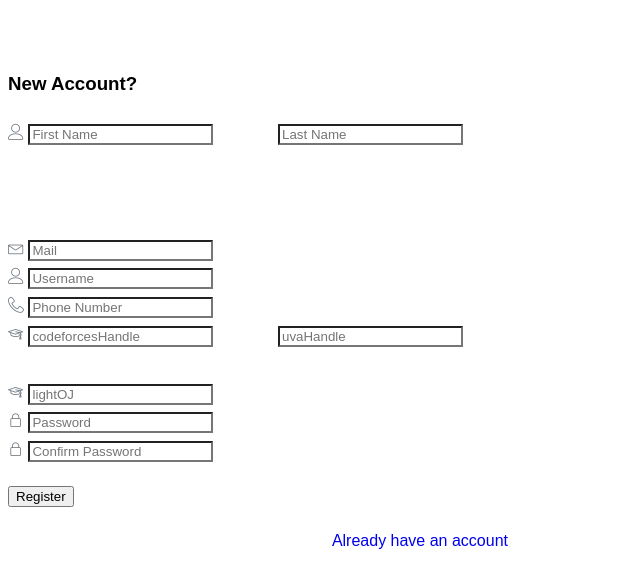
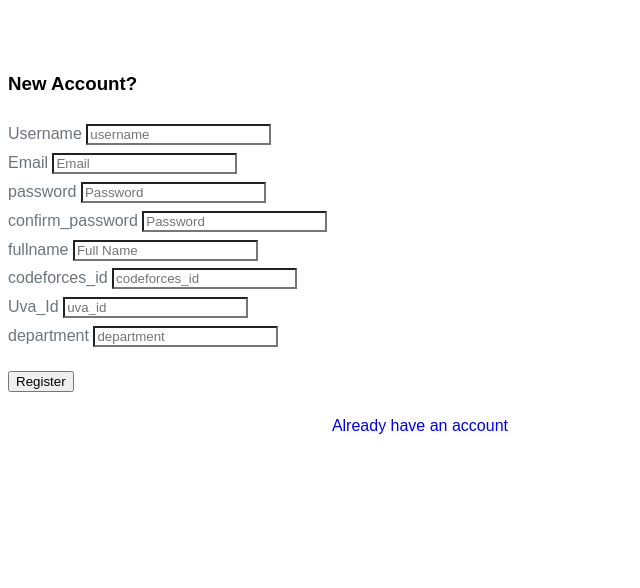
Before and after one commit to AhsanShuvo/STUDENTTRACKERSYSTEM, a Django app: page / in a window 1280 px wide. Shown: the top 588 px of the page, without its empty margins (0-640 px from the left). Run offline with Django 3.2, Linux system fonts and the light colour scheme.

Commit message:
Updated 1 DEC 2019

```diff
--- a/StudentTrackerSystem/urls.py
+++ b/StudentTrackerSystem/urls.py
@@ -15,6 +15,7 @@ Including another URLconf
 """
 from django.contrib import admin
 from django.urls import path,include
+from django.conf.urls import url
 
 urlpatterns = [
     path('admin/', admin.site.urls),
--- a/accounts/admin.py
+++ b/accounts/admin.py
@@ -1,5 +1,6 @@
 from django.contrib import admin
-from .models import Users
+from .models import Profile
+
 # Register your models here.
 
-admin.site.register(Users)
+admin.site.register(Profile)
--- a/accounts/templates/login.html
+++ b/accounts/templates/login.html
@@ -15,12 +15,12 @@
 
 		<div class="wrapper">
 			<div class="inner" style="width: 500px;">
-				<form action="/home" method="post">
+				<form action="{% url 'Login' %}" method="post">
                     {% csrf_token %}
 					<h3>Log In</h3>
                     <div class="form-holder">
 						<span class="lnr lnr-envelope"></span>
-						<input type="text" class="form-control" name="email" placeholder="Mail">
+						<input type="text" class="form-control" name="username" placeholder="username">
 					</div>
 
 					<div class="form-holder">
--- a/accounts/templates/signup.html
+++ b/accounts/templates/signup.html
@@ -15,50 +15,41 @@
 
 		<div class="wrapper">
 			<div class="inner" style="width: 500px;">
-				<form action="/signup" method="post" style="padding-top: 40px; padding-bottom: 50px">
+				{% block content %}
+				<form action="{% url 'signup' %}" method="post" style="padding-top: 40px; padding-bottom: 50px">
                     {% csrf_token %}
 					<h3 style="margin-bottom: 20px">New Account?</h3>
-                    <div class="form-holder">
-                        <div class="form-holder" style="float: left; width: 46%">
-                            <span class="lnr lnr-user"></span>
-                            <input type="text" class="form-control" name="firstname" placeholder="First Name">
-                        </div>
-                        <div class="form-holder" style="float: right;width: 46%">
-                            <input type="text" class="form-control" name="lastname" placeholder="Last Name">
-                        </div>
-                    </div><br><br><br><br>
-                    <div class="form-holder">
-						<span class="lnr lnr-envelope"></span>
-						<input type="text" class="form-control" name="email" placeholder="Mail">
+                    <div class="form-group">
+                        <label for="username" class="control-label">Username</label>
+                        <input type="text" class="form-control" name="username" placeholder="username">
+                    </div>
+                    <div class="form-group">
+						<label for="email" class="control-label">Email</label>
+						<input type="text" class="form-control" name="email" placeholder="Email">
 					</div>
-                    <div class="form-holder">
-						<span class="lnr lnr-user"></span>
-						<input type="text" class="form-control" name="username" placeholder="Username">
-					</div>
-					<div class="form-holder">
-						<span class="lnr lnr-phone-handset"></span>
-						<input type="text" class="form-control" name="phone" placeholder="Phone Number">
-					</div>
-                    <div class="form-holder">
-                        <div class="form-holder" style="float: left; width: 46%">
-                            <span class="lnr lnr-graduation-hat"></span>
-                            <input type="text" class="form-control" name="codeforceshandle" placeholder="codeforcesHandle">
-                        </div>
-                        <div class="form-holder" style="float: right;width: 46%">
-                            <input type="text" class="form-control" name="uvahandle" placeholder="uvaHandle">
-                        </div><br><br>
-                    </div>
-                    <div class="form-holder">
-						<span class="lnr lnr-graduation-hat"></span>
-						<input type="text" class="form-control" name="lightoj" placeholder="lightOJ">
-					</div>
-					<div class="form-holder">
-						<span class="lnr lnr-lock"></span>
+					<div class="form-group">
+						<label for="password" class="control-label">password</label>
 						<input type="password" class="form-control" name="password" placeholder="Password">
 					</div>
-					<div class="form-holder">
-						<span class="lnr lnr-lock"></span>
-						<input type="password" class="form-control" name="repassword" placeholder="Confirm Password">
+					<div class="form-group">
+						<label for="confirm_password" class="control-label">confirm_password</label>
+						<input type="confirm_password" class="form-control" name="confirm_password" placeholder="Password">
+					</div>
+                    <div class="form-group">
+						<label for="full_name" class="control-label">fullname</label>
+						<input type="text" class="form-control" name="full_name" placeholder="Full Name">
+					</div>
+                    <div class="form-group">
+                        <label for="codeforces_id" class="control-label">codeforces_id</label>
+                        <input type="text" class="form-control" name="codeforces_id" placeholder="codeforces_id">
+                    </div>
+                    <div class="form-group">
+                       	<label for="Uva_Id" class="control-label">Uva_Id</label>
+                        <input type="text" class="form-control" name="Uva_Id" placeholder="uva_id">
+                    </div>
+					<div class="form-group">
+						<label for="department" class="control-label">department</label>
+						<input type="text" class="form-control" name="department" placeholder="department">
 					</div>
 					<button type="submit" style="margin-top:20px">
 						<span>Register</span>
@@ -67,6 +58,7 @@
                     <a style="float: right" href="/login">Already have an account</a>
 
 				</form>
+				{% endblock %}
 			</div>
 
 		</div>
--- a/accounts/urls.py
+++ b/accounts/urls.py
@@ -1,9 +1,9 @@
-from django.urls import path
+from django.conf.urls import url,include
 from . import views
-
 urlpatterns = [
-    path('login',views.login, name='login'),
-    path('',views.index, name='index'),
-    path('home',views.home, name='home'),
-    path('signup',views.signup, name='signup'),
+    url(r'^$',views.index,name='index'),
+    url(r'^login/$',views.Login,name= 'Login'),
+    url(r'^signup/$',views.signup,name='signup'),
+    url(r'^logout/$',views.Logout,name='logout'),
+    url(r'^app/',include('webapp.urls'))
 ]
--- a/accounts/views.py
+++ b/accounts/views.py
@@ -1,39 +1,77 @@
 
 from django.shortcuts import render,redirect
-from .models import Users
-from django.contrib.auth import login
+from .models import Profile
+from django.contrib.auth import login,authenticate,logout
+from .forms import UserForm
+from django.contrib.auth.models import User
+import requests
+from django.contrib.auth.decorators import login_required
 
 def index(request):
-    return render(request, 'signup.html')
+
+    if request.user.is_authenticated:
+        return redirect('app/')
+
+    return render(request,'signup.html')
+
+def Login(request):
+    if request.user.is_authenticated:
+        print("it going here")
+        return redirect('/')
+    if request.method== "POST":
+        username= request.POST['username']
+        password= request.POST['password']
+        print("or Here")
+        print(username, password)
+        user=authenticate(username=username, password= password)
+        if user is not None:
+            print("Then Here")
+            if user.is_active:
+                print("then .... ")
+                login(request,user)
+                if user.is_authenticated:
+                    print("Yes It works")
+                    return redirect('/')
+        return render(request,'login.html',{'msg':"Invalid Login"})
+    else:
+        print("GET REQEUST!")
+        return render(request,'login.html')
 
 def signup(request):
+
+    if request.user.is_authenticated:
+        return render(request,'/',{})
+
+    form = UserForm(request.POST or None)
     if request.method == 'POST':
-        if request.POST['password'] != request.POST['repassword']:
-            context = {'msg': 'Password does not match!!'}
-            return render(request, 'signup.html', context)
-        user = Users(firstName=request.POST['firstname'], lastName=request.POST['lastname'], email=request.POST['email'], userName=request.POST['username'], password=request.POST['password'], uvaHandle=request.POST['uvahandle'], phone=request.POST['phone'],codeforcesHandle=request.POST['codeforceshandle'],lightOJ=request.POST['lightoj'])
-        user.save()
-        context = {'msg': 'Registration Successfull!!'}
-        return redirect('/login', context)
+        print("step 2")
+        if form.is_valid():
+            user = form.save(commit= False)
+            username= form.cleaned_data['username']
+            password= form.cleaned_data['password']
+            user.set_password(password)
+            user.save()
+            authenticate(username= username, password= password)
+            Profile.objects.create(
+                user=  user,
+                full_name=form.cleaned_data['full_name'],
+                codeforces_id= form.cleaned_data['codeforces_id'],
+                Uva_Id = form.cleaned_data['Uva_Id'],
+                points = 0,
+                department= form.cleaned_data['department'],
+                red_mark =False
+            )
+
+            return render(request, 'login.html',{'msg':'Works'})
+        else:
+            error = form.errors
+            print("error step")
+            return render(request, 'signup.html',{'msg':error})
+
+
     else:
-        context = {'msg': 'Registration Failed'}
-        return render(request, 'signup.html', context)
-
-def login(request):
-    return render(request, 'login.html')
-
-def home(request):
-    try:
-        if request.method == 'POST':
-            if Users.objects.filter(email=request.POST['email'], password=request.POST['password']).exists():
-                user = Users.objects.get(email=request.POST['email'], password=request.POST['password'])
-                request.session['user']=user.id
-                login(request)
-                context = {'msg': ''}
-                return render(request, 'home.html', context)
-            else:
-                context = {'msg': 'Invalid username or password'}
-                return render(request, 'login.html', context)
-    except:
-        context = {'msg': 'Invalid username or password'}
-        return render(request, 'login.html', context)
+        return render(request,'signup.html',{})
+@login_required
+def Logout(request):
+    logout(request)
+    return redirect('/login')
--- a/webapp/urls.py
+++ b/webapp/urls.py
@@ -1,6 +1,7 @@
 from django.urls import path
 from . import views
+from django.conf.urls import url
 
 urlpatterns = [
-    path(),
+    url(r'^$',views.index, name='index'),
 ]
```
Also changed, not shown: accounts/forms.py (added, +24 -0 lines), accounts/models.py (+12 -12 lines), accounts/templates/home.html (+7 -0 lines), webapp/models.py (+10 -0 lines), webapp/templates/index.html (+1 -96 lines), webapp/views.py (+55 -2 lines), accounts/migrations/0002_auto_20191124_1632.py (added), accounts/migrations/0003_auto_20191130_2220.py (added), db.sqlite3, webapp/migrations/0001_initial.py (added), webapp/migrations/0002_auto_20191130_2221.py (added).
